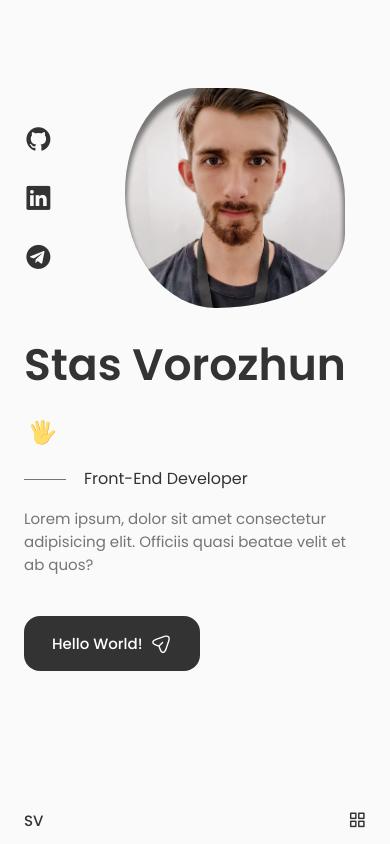
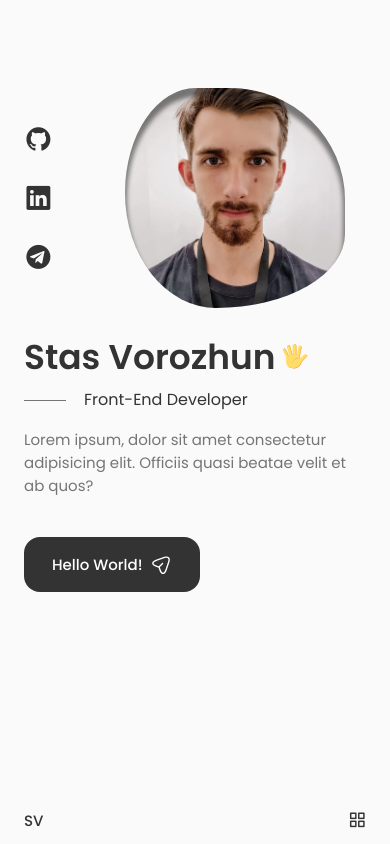
Before and after one commit to Stanislav-Vorozhun/react-cvlanding, a React (Create React App) app: page / in a window 390 px wide. Built offline with nearby package versions, Linux system fonts and the light colour scheme.

Commit message:
fonts adaptive

```diff
--- a/src/App.css
+++ b/src/App.css
@@ -45,7 +45,7 @@
 /* Responsive */
 @media screen and (max-width: 992px) {
   :root {
-    --big-font-size: 2.75rem;
+    --big-font-size: 2.15rem;
     --h1-font-size: 1.5rem;
     --h2-font-size: 1.25rem;
     --h3-font-size: 1rem;
```
